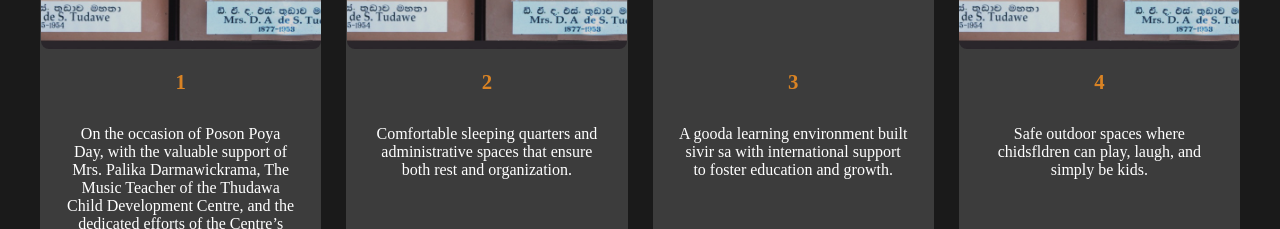
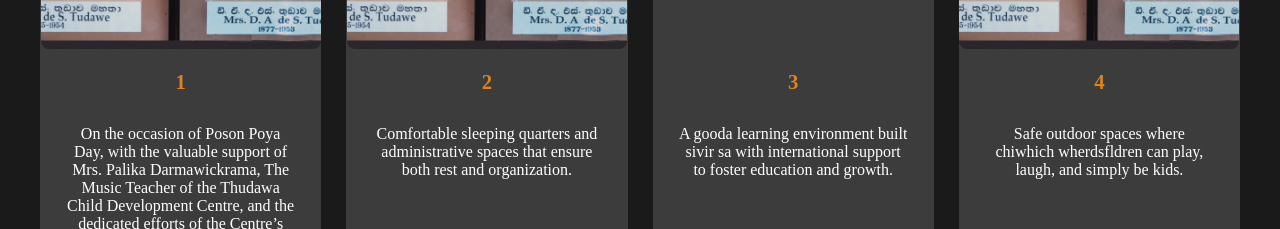
Before and after one commit to Dulan19/Thudawa_Website, a React (Create React App) app: page / in a window 1280 px wide. Shown: the part 2480-2709 px from the top of the page. Built offline with nearby package versions, Linux system fonts and the light colour scheme.

Commit message:
Update App.js

```diff
--- a/src/App.js
+++ b/src/App.js
@@ -123,7 +123,7 @@ function App() {
               <div className="facility-card">
                 <div className="facility-img-container facility-img-4"></div>
                 <h3>4</h3>
-                <p>Safe outdoor spaces where chidsfldren can play, laugh, and simply be kids.</p>
+                <p>Safe outdoor spaces where chiwhich wherdsfldren can play, laugh, and simply be kids.</p>
 
               </div>
             </div>
```
